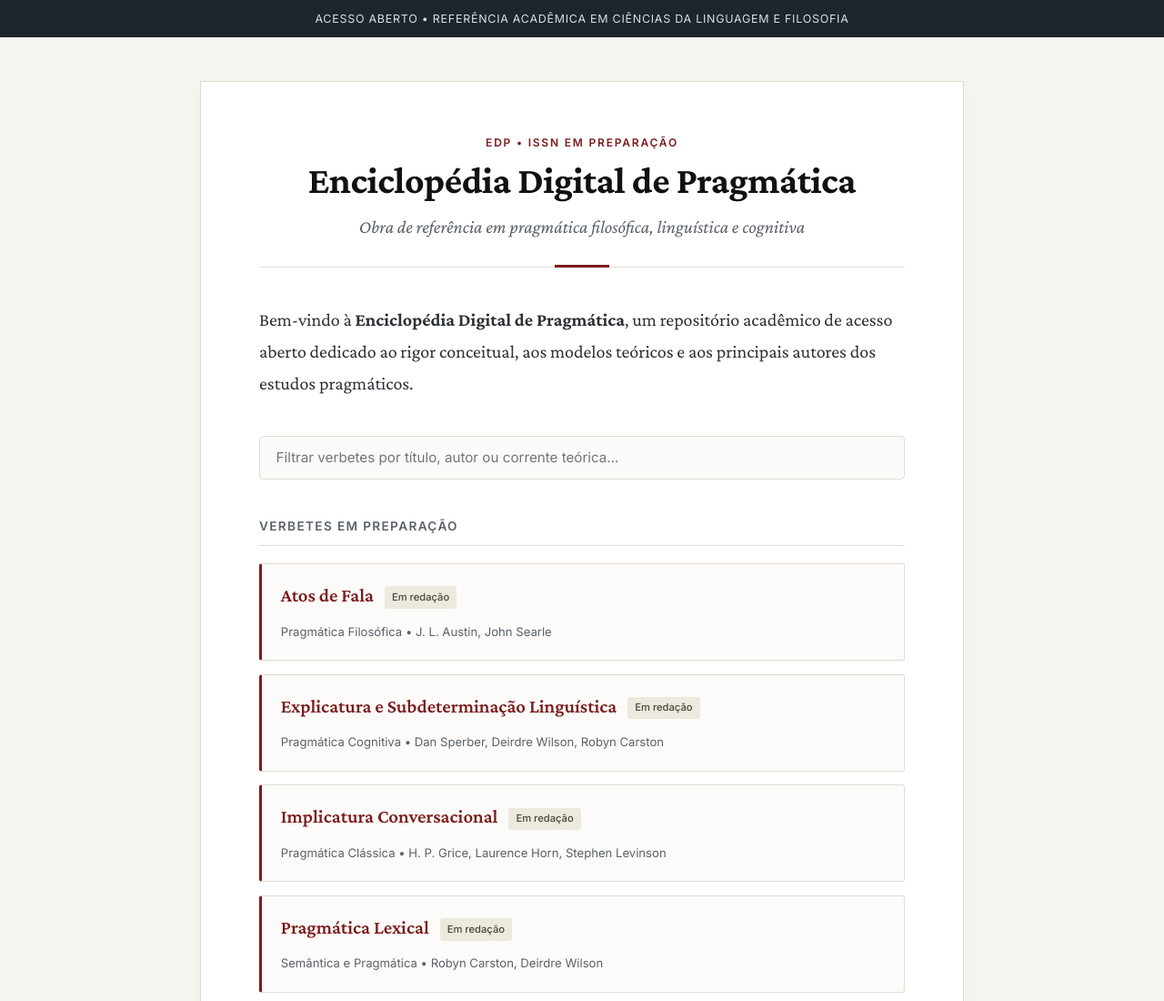
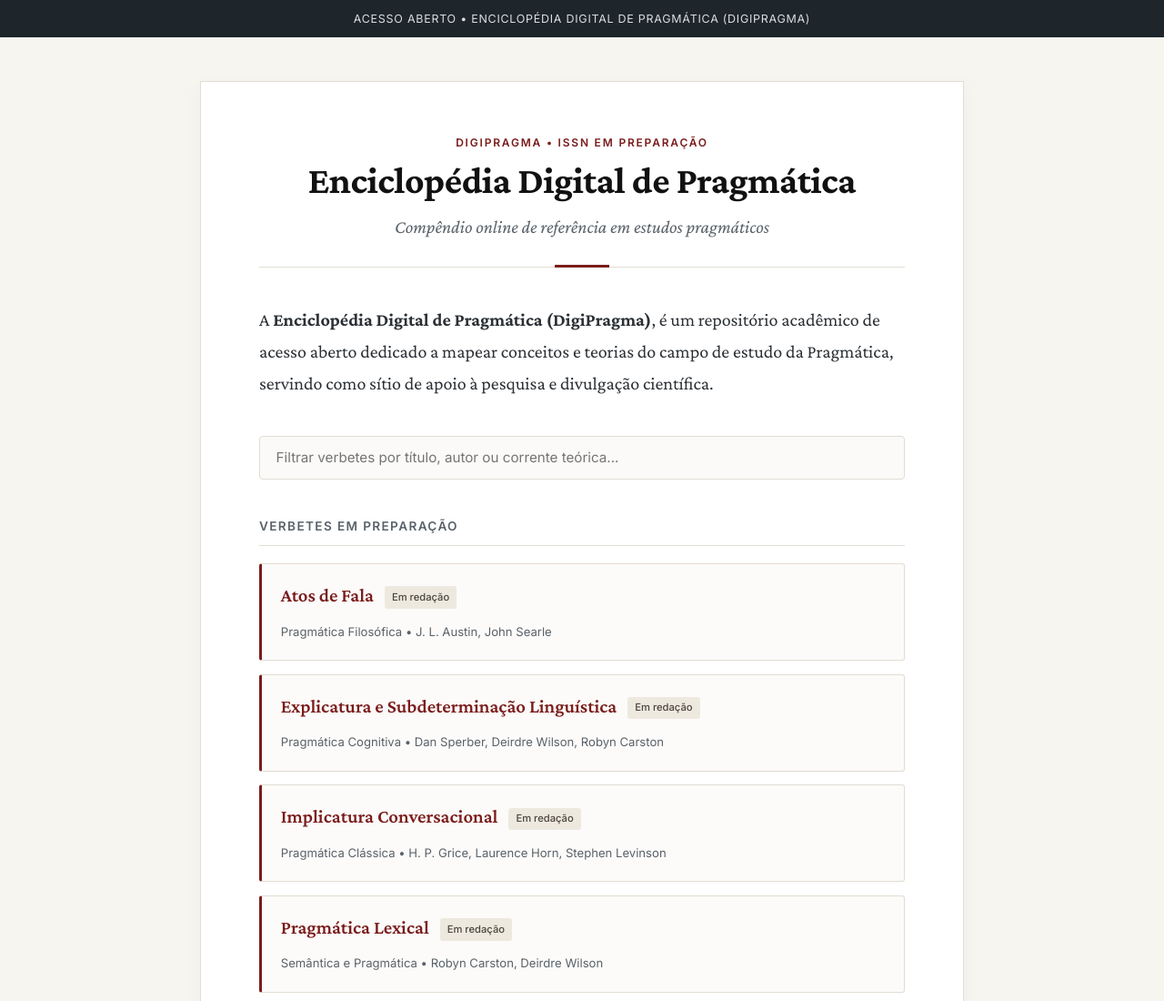
Before and after one commit to estevanp/digipragma, a plain HTML site: page index.html in a window 1280 px wide. Shown: the top 1100 px of the page at 91% size. Drawn offline with nearby package versions, Linux system fonts and the light colour scheme.

Commit message:
Update index.html

```diff
--- a/index.html
+++ b/index.html
@@ -230,19 +230,19 @@
 <body>
 
   <div class="top-bar">
-    Acesso Aberto &bull; Referência Acadêmica em Ciências da Linguagem e Filosofia
+    Acesso Aberto &bull; Enciclopédia Digital de Pragmática (DigiPragma)
   </div>
 
   <div class="container">
     <header>
-      <div class="sigla">EDP &bull; ISSN em preparação</div>
+      <div class="sigla">DigiPragma &bull; ISSN em preparação</div>
       <h1>Enciclopédia Digital de Pragmática</h1>
-      <div class="subtitulo">Obra de referência em pragmática filosófica, linguística e cognitiva</div>
+      <div class="subtitulo">Compêndio online de referência em estudos pragmáticos</div>
     </header>
 
     <main>
       <p class="intro">
-        Bem-vindo à <strong>Enciclopédia Digital de Pragmática</strong>, um repositório acadêmico de acesso aberto dedicado ao rigor conceitual, aos modelos teóricos e aos principais autores dos estudos pragmáticos.
+        A <strong>Enciclopédia Digital de Pragmática (DigiPragma)</strong>, é um repositório acadêmico de acesso aberto dedicado a mapear conceitos e teorias do campo de estudo da Pragmática, servindo como sítio de apoio à pesquisa e divulgação científica.
       </p>
 
       <div class="search-box">
```
